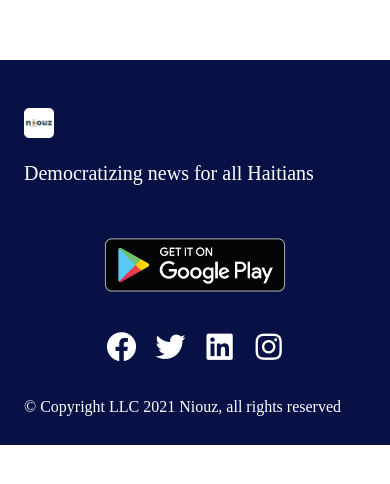
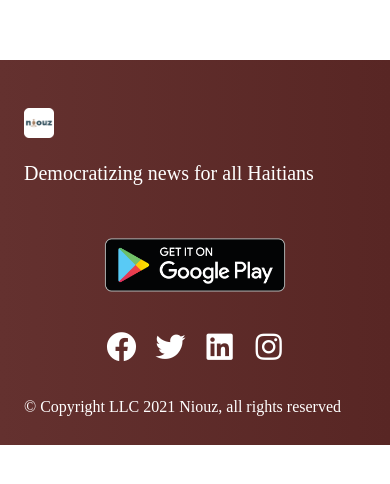
Before and after one commit to Niouz/testinglandingpage, a Next.js app: page / in a window 390 px wide. Shown: the part 330-814 px from the top of the page. Built offline with nearby package versions, Linux system fonts and the light colour scheme.

Commit message:
Add files via upload

```diff
--- a/styles/Footer.module.css
+++ b/styles/Footer.module.css
@@ -12,7 +12,7 @@
       flex-direction: column;
       width: 100%;
       height: 0 auto;
-      background-color: #071146;
+      background-image: linear-gradient(to right, #64312f, #582624);
       color: #fff;
       margin-top: 100% !important;
     }
```
